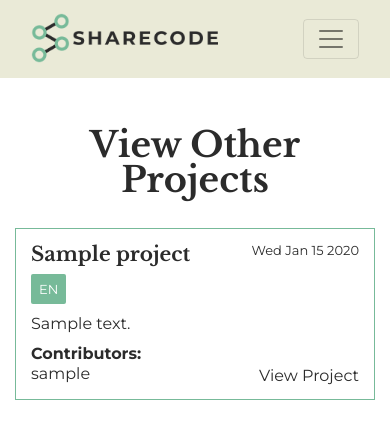
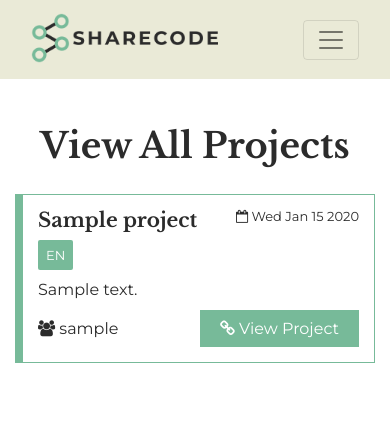
Before and after one commit to amirsaranBIH/sharecode, a Node server app: page /projects in a window 390 px wide. Shown: the top 439 px of the page. Run offline with Node 20, Linux system fonts and the light colour scheme; a user stored in the database is signed in; tables that the repository leaves empty hold one stand-in row (values such as "Sample post"); some libraries are stand-ins or nearby versions.

Commit message:
Made projects page responsive and styled better

```diff
--- a/public/stylesheets/main.css
+++ b/public/stylesheets/main.css
@@ -28,4 +28,14 @@
     width: 50%;
     margin: 0 auto;
   }
+
+  #header a {
+    font-size: 15px;
+  }
 }
+
+@media (max-width: 991px) {
+  .projects {
+    display: block;
+  }
+}
--- a/public/stylesheets/modules/_global.css
+++ b/public/stylesheets/modules/_global.css
@@ -51,14 +51,18 @@
   font-weight: 700;
 }
 
-form > button, input[type="submit"] {
+button, input[type="submit"] {
   display: block;
   border: none;
   background-color: var(--green);
   color: white;
-  padding: 12px 50px;
+  padding: 10px 40px;
   outline-color: var(--lightGrey);
   cursor: pointer;
+}
+
+form button {
+  padding: 12px 50px;
 }
 
 button:disabled, input[type="submit"]:disabled {
@@ -72,11 +76,6 @@
   min-width: 100%;
 }
 
-select {
-  -moz-appearance: none;
-  -webkit-appearance: none;
-  appearance: none;
-}
 
 input, textarea, select {
   display: block;
--- a/public/stylesheets/modules/_header.css
+++ b/public/stylesheets/modules/_header.css
@@ -7,6 +7,6 @@
 }
 
 #header a {
-  font-size: 15px;
+  font-size: 17px;
   color: var(--grey);
 }
--- a/public/stylesheets/modules/_project.css
+++ b/public/stylesheets/modules/_project.css
@@ -60,14 +60,16 @@
 }
 
 .projects {
-  padding-bottom: 30px;
+  display: flex;
+  flex-wrap: wrap;
+  justify-content: space-between;
 }
 
 .project {
-  display: flex;
-  justify-content: space-between;
+  flex-basis: 48%;
   padding: 15px;
   border: 1px solid var(--green);
+  border-left: 8px solid var(--green);
   margin-bottom: 20px;
 }
 
@@ -81,6 +83,14 @@
 }
 
 .project-section {
+  display: flex;
+}
+
+.project-section time {
+  text-align: right;
+}
+
+.project-section > * {
   flex: 1;
 }
 
@@ -89,10 +99,13 @@
 }
 
 .project-section:last-child {
+  display: flex;
+  justify-content: space-between;
+  align-items: center;
+}
+
+.project-section-link {
   text-align: right;
-  display: flex;
-  flex-direction: column;
-  justify-content: space-between;
 }
 
 .project-language {
@@ -108,9 +121,8 @@
 .project time {
   font-size: 13px;
 }
-
-.project-contributors, .project-description {
-  margin-top: 10px;
+.project-description {
+  margin: 10px 0;
 }
 
 .project-description {
--- a/views/partials/navbar.ejs
+++ b/views/partials/navbar.ejs
@@ -19,7 +19,7 @@
                         <a class="nav-link" href="/project/new">New Project</a>
                     </li>
                     <li class="nav-item">
-                        <a class="nav-link" href="/profile/<%= currentUser._id %>">My Profile</a>
+                        <a class="nav-link" href="/profile/<%= currentUser._id %>"><%= currentUser.username %></a>
                     </li>
                     <li class="nav-item">
                         <a class="nav-link" href="/logout">Logout</a>
--- a/views/project/index.ejs
+++ b/views/project/index.ejs
@@ -2,24 +2,29 @@
 
 <div class="container">
 
-  <h1>View Other Projects</h1>
+  <h1>View All Projects</h1>
 
   <section class="projects">
-    <% projects.forEach((project) => { %>
+    <% projects.forEach(project => { %>
       <div class="project">
         <div class="project-section">
-          <h2><%= project.name %></h2>
-          <p class="project-language"><%= project.language %></p>
-          <p class="project-description"><%= project.description %></p>
-          <p class="project-contributors"><b>Contributors:</b>
+          <div>
+              <h2><%= project.name %></h2>
+              <p class="project-language"><%= project.language %></p>
+              <p class="project-description"><%= project.description.length > 40 ? project.description.substring(0, 40).trim() + "..." : project.description %></p>
+          </div>
+          <time datetime="<%= project.created.toISOString(); %>"><i class="fa fa-calendar-o"></i> <%= project.created.toDateString(); %></time>
+        </div>
+        <div class="project-section">
+          <p class="project-contributors">
+            <b><i class="fa fa-users"></i></b>
             <% project.contributors.forEach(contributor => { %>
               <a href="/profile/<%= contributor._id %>" title="View more projects from <%= contributor.username %>"><%= contributor.username %></a>
             <% }); %>
           </p>
-        </div>
-        <div class="project-section">
-          <time datetime="<%= project.created.toISOString(); %>"><%= project.created.toDateString(); %></time>
-          <a href="/project/<%= project._id %>">View Project</a>
+          <div class="project-section-link">
+            <a href="/project/<%= project._id %>" class="button"><i class="fa fa-link"></i> View Project</a>
+          </div>
         </div>
       </div>
     <% }); %>
```
